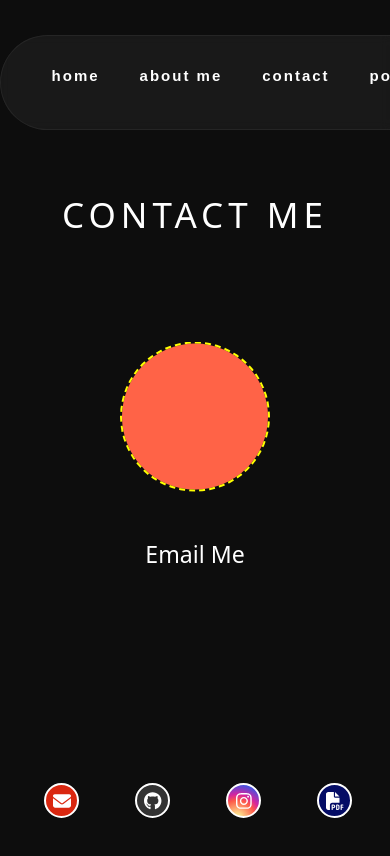
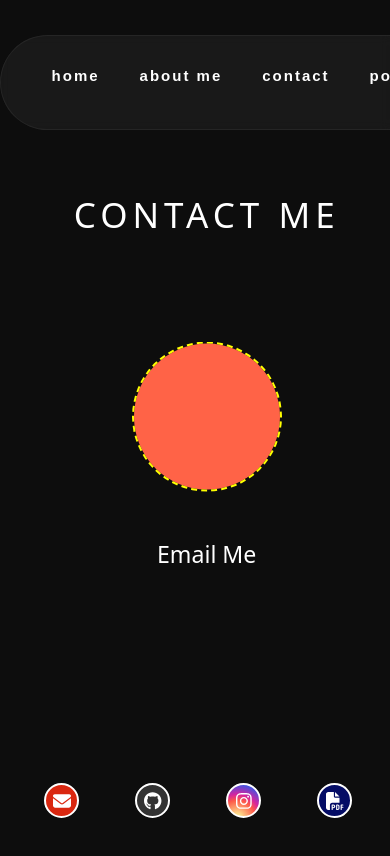
Before and after one commit to SimonYoseph/SimonYosephPortfolio, a React (Create React App) app: page /contact in a window 390 px wide. Shown: the top 856 px of the page. Built offline with nearby package versions, Linux system fonts and the light colour scheme.

Commit message:
margins for mobile view updated

```diff
--- a/src/styles/Contact.css
+++ b/src/styles/Contact.css
@@ -63,6 +63,12 @@
 
 }
 
+@media (max-width: 768px) {
+  .contact {
+      margin: 0 3%; /* Adjusted margins for smaller screens */
+  }
+}
+
 
 /* .social .link.twitter {
   background-color: #00ACEE;
```
Also changed, not shown: 1 other file (tests, documents, lock files or other folders).
